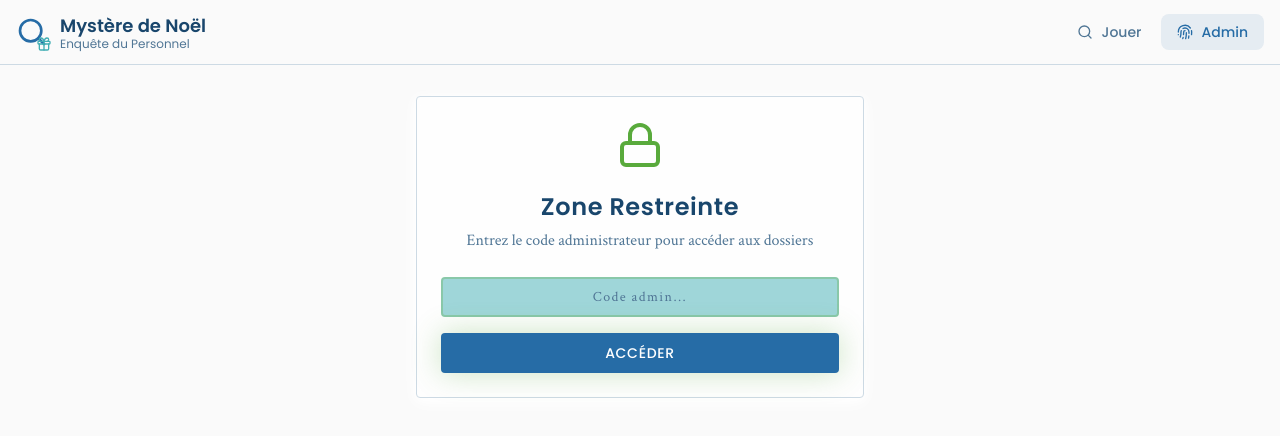
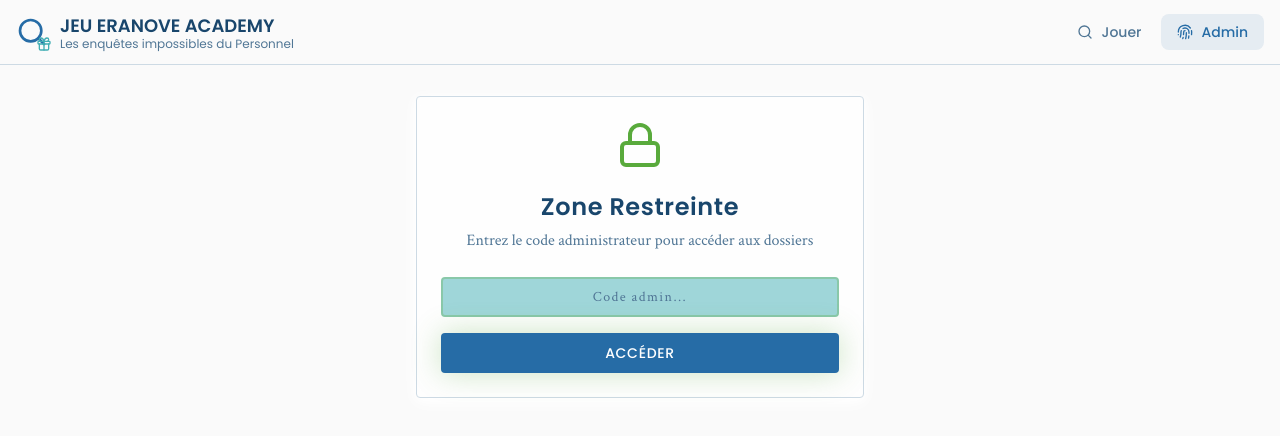
Before and after one commit to Myriam-hub/no-l-noir-enqu-te, a React (Vite) app: page /admin in a window 1280 px wide. Shown: the top 436 px of the page. Built offline with nearby package versions, Linux system fonts and the light colour scheme; the HTML template or start-up script is replaced by a standard one.

Commit message:
Visual edit in Lovable
Edited UI in Lovable

```diff
--- a/src/components/Header.tsx
+++ b/src/components/Header.tsx
@@ -1,17 +1,18 @@
 import { Search, Gift, Fingerprint } from 'lucide-react';
 import { Link, useLocation } from 'react-router-dom';
 import { cn } from '@/lib/utils';
-
 export const Header = () => {
   const location = useLocation();
-
-  const navItems = [
-    { path: '/', label: 'Jouer', icon: Search },
-    { path: '/admin', label: 'Admin', icon: Fingerprint },
-  ];
-
-  return (
-    <header className="fixed top-0 left-0 right-0 z-50 bg-background/95 backdrop-blur-sm border-b border-border">
+  const navItems = [{
+    path: '/',
+    label: 'Jouer',
+    icon: Search
+  }, {
+    path: '/admin',
+    label: 'Admin',
+    icon: Fingerprint
+  }];
+  return <header className="fixed top-0 left-0 right-0 z-50 bg-background/95 backdrop-blur-sm border-b border-border">
       <div className="container mx-auto px-4">
         <div className="flex items-center justify-between h-16">
           <Link to="/" className="flex items-center gap-3 group">
@@ -20,32 +21,22 @@ export const Header = () => {
               <Gift className="w-4 h-4 text-secondary absolute -bottom-1 -right-1" />
             </div>
             <div className="flex flex-col">
-              <span className="font-semibold text-lg text-foreground">Mystère de Noël</span>
-              <span className="text-xs text-muted-foreground -mt-1">
-                Enquête du Personnel
-              </span>
+              <span className="font-semibold text-lg text-foreground">JEU ERANOVE ACADEMY</span>
+              <span className="text-xs text-muted-foreground -mt-1">Les enquêtes impossibles du Personnel</span>
             </div>
           </Link>
 
           <nav className="flex items-center gap-1">
-            {navItems.map(({ path, label, icon: Icon }) => (
-              <Link
-                key={path}
-                to={path}
-                className={cn(
-                  "flex items-center gap-2 px-4 py-2 rounded-lg text-sm font-medium transition-all duration-300",
-                  location.pathname === path
-                    ? "bg-primary/10 text-primary"
-                    : "text-muted-foreground hover:text-foreground hover:bg-muted"
-                )}
-              >
+            {navItems.map(({
+            path,
+            label,
+            icon: Icon
+          }) => <Link key={path} to={path} className={cn("flex items-center gap-2 px-4 py-2 rounded-lg text-sm font-medium transition-all duration-300", location.pathname === path ? "bg-primary/10 text-primary" : "text-muted-foreground hover:text-foreground hover:bg-muted")}>
                 <Icon className="w-4 h-4" />
                 <span className="hidden sm:inline">{label}</span>
-              </Link>
-            ))}
+              </Link>)}
           </nav>
         </div>
       </div>
-    </header>
-  );
+    </header>;
 };
```
